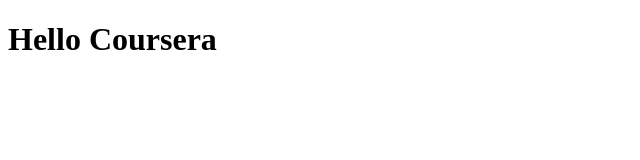
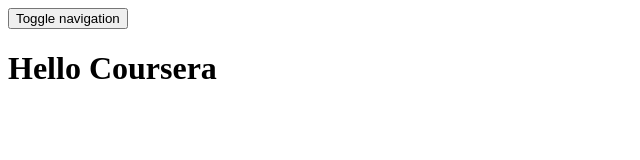
Before and after one commit to IgnatGlushko/Coursera, a plain HTML site: page site/Index.html in a window 1280 px wide. Shown: the whole page, without its empty margins (0-640 px from the left). Drawn offline with Linux system fonts and the light colour scheme.

Commit message:
Update Index.html

```diff
--- a/site/Index.html
+++ b/site/Index.html
@@ -4,6 +4,14 @@
 <Title>Hello Coursera! </title>
 <head>
 <body>
+</div>
+<button type = "button" class="navbar-toggle collapsed" data-toggle="collapse" data-target="#collapsable-nav" aria-expanded = "False">
+  <span class = "sr-only"> Toggle navigation</span>
+  <span class = "glyphicon glyphicon-asterisk"
+  </button>
+    </div>
+  </span>
+</button>
 <h1> Hello Coursera</h1>
 </body>
 </html>
```
